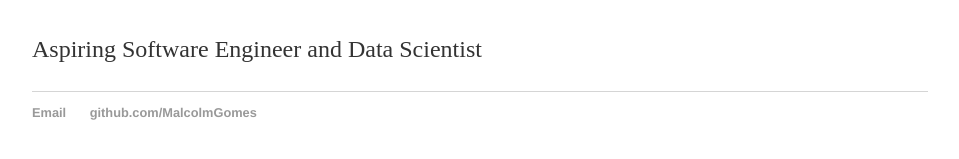
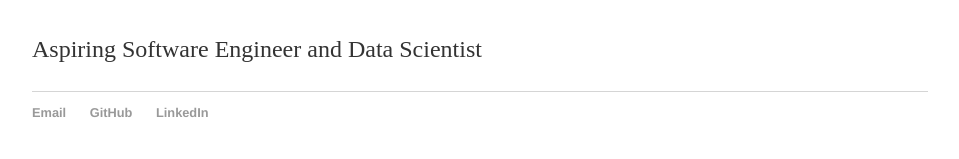
Before and after one commit to MalcolmGomes/MalcolmGomes.github.io, a Jekyll site: the page built from index.html, in a window 1280 px wide. Shown: the part 164-323 px from the top of the page, without its empty margins (160-1119 px from the left). Built offline with Jekyll 4.4.1, drawn with Linux system fonts in a browser that asks for light colours.

Commit message:
Update default.html

```diff
--- a/_layouts/default.html
+++ b/_layouts/default.html
@@ -19,7 +19,8 @@
 			<footer>
 	    		<ul>
 	        		<li><a href="mailto:malcolmgomes0@gmail.com">Email</a></li>
-	        		<li><a href="https://github.com/MalcolmGomes">github.com/MalcolmGomes</a></li>
+	        		<li><a href="https://github.com/MalcolmGomes">GitHub</a></li>
+				<li><a href="https://www.linkedin.com/in/malcolm-gomes-836506134/">LinkedIn</a></li>
 				</ul>
 			</footer>
 		</body>
```
